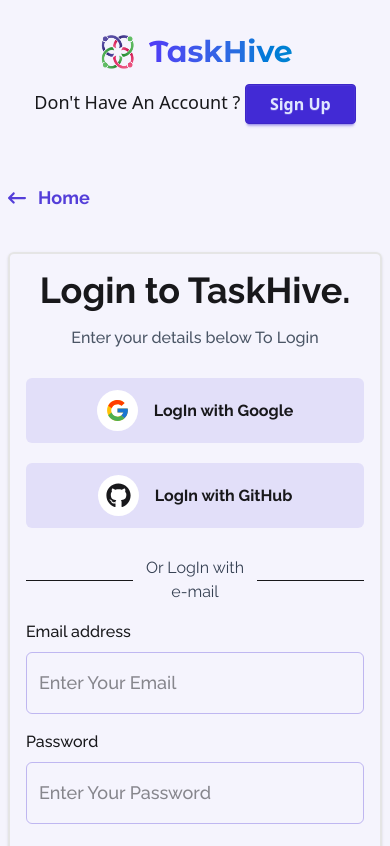
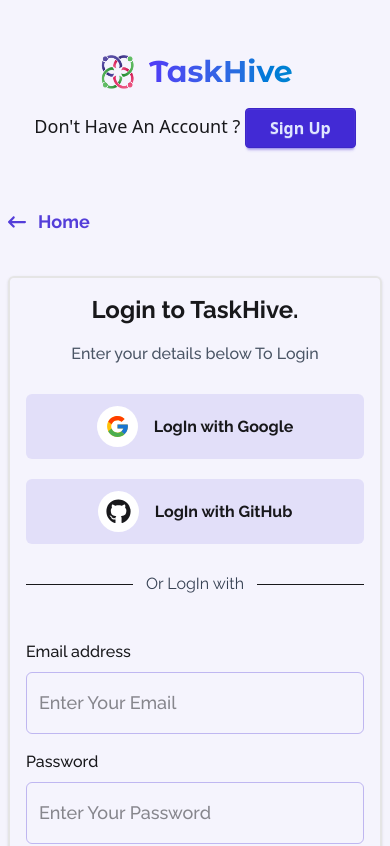
Before and after one commit to sahkil12/TaskHive-Project-client, a React (Vite) app: page /auth/login in a window 390 px wide. Shown: the top 846 px of the page. Built offline with nearby package versions, Linux system fonts and the light colour scheme; no server answers.

Commit message:
fixed some mobile screen responsive issue!

```diff
--- a/src/Components/AddTask.jsx
+++ b/src/Components/AddTask.jsx
@@ -69,11 +69,11 @@
       });
   };
   return (
-    <div className="">
+    <div className="p1">
       <Helmet>
         <title>Add Task - Task Hive</title>
       </Helmet>
-      <div className="p-2 my-20 border rounded-lg bg-base-200 border-gray-200 shadow-xl md:p-8 md:w-10/12 mx-auto ">
+      <div className="p-2 py-5 my-20 border rounded-lg bg-base-200 border-gray-200 shadow-xl md:p-8 md:w-10/12 mx-auto ">
         <h2 className="mb-10 mt-6 rail text-center font-bold text-2xl sm:text-3xl flex justify-center items-center gap-3">
           <MdOutlinePlaylistAddCircle size={45} className="text-secondary" />
           <span className="text-secondary font-extrabold">Add</span> Your Task
--- a/src/Components/BrowseTasks.jsx
+++ b/src/Components/BrowseTasks.jsx
@@ -24,7 +24,7 @@
         <title>Browse All Tasks - Task Hive</title>
       </Helmet>
       {/* heading section */}
-      <div className="rail flex flex-col justify-center items-center text-center gap-6">
+      <div className="rail px-2 flex flex-col justify-center items-center text-center gap-6">
         <h2 className="text-4xl md:text-5xl font-bold text-center pt-10">
           Browse All <span className="text-secondary/95">Tasks</span>
         </h2>
--- a/src/Components/Navbar.jsx
+++ b/src/Components/Navbar.jsx
@@ -71,7 +71,7 @@
             <div tabIndex={0} role="button" className="btn btn-ghost lg:hidden">
               <svg
                 xmlns="http://www.w3.org/2000/svg"
-                className="h-6 w-6"
+                className="h-5 w-5"
                 fill="none"
                 viewBox="0 0 24 24"
                 stroke="currentColor"
@@ -93,11 +93,11 @@
           </div>
 
           {/* Logo */}
-          <div className="flex items-center gap-2 sm:gap-3">
-            <img src="/taskhiva logo .png" className="w-8 h-8 sm:w-10 sm:h-10" alt="logo" />
+          <div className="flex items-center gap-1 sm:gap-3">
+            <img src="/taskhiva logo .png" className="w-7 h-7 sm:w-10 sm:h-10" alt="logo" />
             <Link
               to={"/"}
-              className="text-2xl sm:text-3xl font-bold bg-gradient-to-r from-indigo-600 to-sky-600 bg-clip-text text-transparent logo"
+              className="text-xl sm:text-3xl font-bold bg-gradient-to-r from-indigo-600 to-sky-600 bg-clip-text text-transparent logo"
             >
               TaskHive
             </Link>
@@ -118,16 +118,15 @@
 
             {/* sun icon */}
             <svg
-              className="swap-off h-10 w-10 fill-current text-black/80"
+              className="swap-off h-7 w-7 sm:h-10 sm:w-10 fill-current text-black/80"
               xmlns="http://www.w3.org/2000/svg"
               viewBox="0 0 24 24"
             >
               <path d="M5.64,17l-.71.71a1,1,0,0,0,0,1.41,1,1,0,0,0,1.41,0l.71-.71A1,1,0,0,0,5.64,17ZM5,12a1,1,0,0,0-1-1H3a1,1,0,0,0,0,2H4A1,1,0,0,0,5,12Zm7-7a1,1,0,0,0,1-1V3a1,1,0,0,0-2,0V4A1,1,0,0,0,12,5ZM5.64,7.05a1,1,0,0,0,.7.29,1,1,0,0,0,.71-.29,1,1,0,0,0,0-1.41l-.71-.71A1,1,0,0,0,4.93,6.34Zm12,.29a1,1,0,0,0,.7-.29l.71-.71a1,1,0,1,0-1.41-1.41L17,5.64a1,1,0,0,0,0,1.41A1,1,0,0,0,17.66,7.34ZM21,11H20a1,1,0,0,0,0,2h1a1,1,0,0,0,0-2Zm-9,8a1,1,0,0,0-1,1v1a1,1,0,0,0,2,0V20A1,1,0,0,0,12,19ZM18.36,17A1,1,0,0,0,17,18.36l.71.71a1,1,0,0,0,1.41,0,1,1,0,0,0,0-1.41ZM12,6.5A5.5,5.5,0,1,0,17.5,12,5.51,5.51,0,0,0,12,6.5Zm0,9A3.5,3.5,0,1,1,15.5,12,3.5,3.5,0,0,1,12,15.5Z" />
             </svg>
-
             {/* moon icon */}
             <svg
-              className="swap-on h-10 w-10 fill-current text-white/70"
+              className="swap-on h-7 w-7 sm:h-10 sm:w-10 fill-current text-white/70"
               xmlns="http://www.w3.org/2000/svg"
               viewBox="0 0 24 24"
             >
@@ -168,7 +167,7 @@
             ) : (
               <Link
                 to={"/auth/login"}
-                className="btn font-bold btn-primary btn-md px-7 text-base"
+                className="btn btn-sm font-medium sm:font-bold btn-primary sm:btn-md sm:px-7 text-base"
               >
                 Login
               </Link>
--- a/src/Components/TaskDetails.jsx
+++ b/src/Components/TaskDetails.jsx
@@ -19,7 +19,7 @@
       <Helmet>
         <title>Task Details {title}- Task Hive</title>
       </Helmet>
-      <div className="mx-auto md:w-10/12 my-6 text-primary/90 font-semibold">
+      <div className="mx-auto md:w-10/12 my-6 px-3 text-primary/90 font-semibold">
         <Link to={'/browseTasks'} className="flex items-center gap-3">  <FaArrowLeftLong></FaArrowLeftLong> Back</Link>
       </div>
       <div className="mx-auto md:w-10/12 bg-base-200 border-2 rounded-2xl border-neutral-300 shadow-lg p-4 sm:p-8 py-10">
--- a/src/Components/UpdateMyTask.jsx
+++ b/src/Components/UpdateMyTask.jsx
@@ -68,11 +68,11 @@
       });
   };
   return (
-    <div className="my-10">
+    <div className="my-10 p-1">
       <Helmet>
         <title>Update Task - Task Hive</title>
       </Helmet>
-       <div className="mx-auto rail md:w-10/12 pt-7 flex items-center justify-between">
+       <div className="mx-auto px-3 rail md:w-10/12 pt-7 flex items-center justify-between">
               <Link
                 to={"/"}
                 className="flex items-center font-bold text-primary/90 gap-3 text-lg"
@@ -86,7 +86,7 @@
           <span className="text-secondary font-extrabold">Update</span> Your
           Task Here{" "}
         </h2>
-        <section>
+        <section className="">
           {/* form  */}
           <form onSubmit={handleTaskForm} className="pop">
             <fieldset className="flex flex-col gap-2">
--- a/src/Pages/Login.jsx
+++ b/src/Pages/Login.jsx
@@ -45,11 +45,11 @@
   }
 
   return (
-    <div className="px-2 bg-primary/5 ">
+    <div className="px-2 bg-primary/5 py-5">
       <Helmet>
         <title>Login - TaskHive</title>
       </Helmet>
-      <nav className="flex flex-col items-center py-8 px-4 gap-3 md:flex-row justify-between">
+      <nav className="flex flex-col items-center py-8 px-4 gap-4 md:flex-row justify-between">
         {/* Logo */}
         <div className="flex items-center gap-3">
           <img src="/taskhiva logo .png" className="w-10 h-10" alt="logo" />
@@ -79,7 +79,7 @@
         </Link>
       </div>
       <div className="w-full mx-auto max-w-6xl my-3 border-2 border-neutral-200 p-4 rounded-md shadow sm:p-8 rail">
-        <h2 className="mb-4 text-4xl font-bold text-center">
+        <h2 className="mb-4 text-2xl md:text-4xl font-bold text-center">
           Login to TaskHive.
         </h2>
         <p className="text-md text-center font-medium text-gray-600">
@@ -111,15 +111,15 @@
             <p>LogIn with GitHub</p>
           </button>
         </div>
-        <div className="flex items-center w-full my-4">
+        <div className="flex items-center w-full my-5">
           <hr className="w-full dark:text-gray-600" />
           <p className="px-3 w-full text-gray-700 text-center">
-            Or LogIn with e-mail
+            Or LogIn with
           </p>
           <hr className="w-full dark:text-gray-600" />
         </div>
         {/* sign up form */}
-        <form onSubmit={handleFormSubmit} className="space-y-8">
+        <form onSubmit={handleFormSubmit} className="space-y-8 py-6">
           <div className="space-y-4">
             {/* email */}
             <div className="space-y-2">
--- a/src/Pages/SignUp.jsx
+++ b/src/Pages/SignUp.jsx
@@ -108,11 +108,11 @@
     })
   }
   return (
-    <div className="px-2 bg-primary/5 ">
+    <div className="px-2 bg-primary/5 py-5">
       <Helmet>
         <title>Sign Up - Task Hive</title>
       </Helmet>
-      <nav className="flex flex-col items-center py-8 px-4 gap-3 md:flex-row justify-between">
+      <nav className="flex flex-col items-center py-8 px-4 gap-4 md:flex-row justify-between">
         {/* Logo */}
         <div className="flex items-center gap-3">
           <img src="/taskhiva logo .png" className="w-10 h-10" alt="logo" />
@@ -142,7 +142,7 @@
         </Link>
       </div>
       <div className="w-full mx-auto max-w-6xl my-3 border-2 border-neutral-200 p-4 rounded-md shadow sm:p-8 rail">
-        <h2 className="mb-4 text-4xl font-bold text-center">
+        <h2 className="mb-4 text-2xl md:text-4xl font-bold text-center">
           Sign Up to your account
         </h2>
         <p className="text-md text-center font-medium text-gray-600">
```
